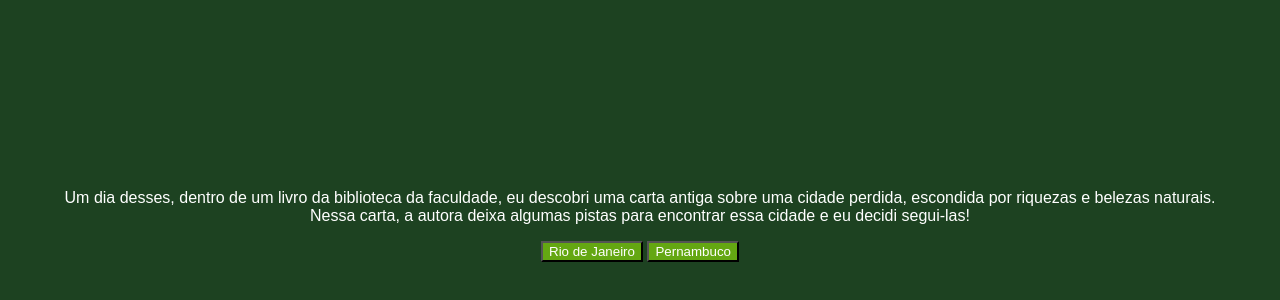
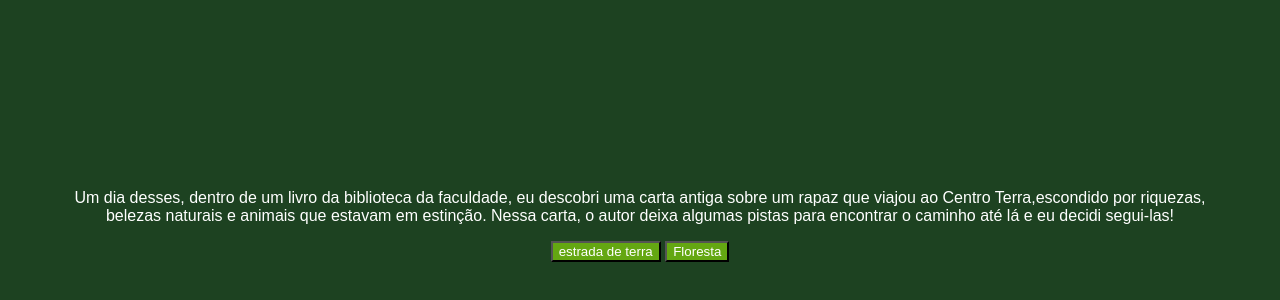
Before and after one commit to GabihLopes/Algoritmos---projeto-final, a plain HTML site: page index.html in a window 1280 px wide. Shown: the part 142-442 px from the top of the page. Drawn offline with Linux system fonts and the light colour scheme; a web font is replaced by a local one.

Commit message:
Update index.html

```diff
--- a/index.html
+++ b/index.html
@@ -13,17 +13,17 @@
     <main>
         <div class="passo ativo" id="passo-0">
             <img src="img/cenario-passo0.png" alt="">
-            <p>Um dia desses, dentro de um livro da biblioteca da faculdade, eu descobri uma carta antiga sobre uma cidade perdida, escondida por riquezas e belezas naturais. Nessa carta, a autora deixa algumas pistas para encontrar essa cidade e eu decidi segui-las!</p>
-            <button class="btn-proximo" data-proximo="1">Rio de Janeiro</button>
-            <button class="btn-proximo" data-proximo="2">Pernambuco</button>
+            <p>Um dia desses, dentro de um livro da biblioteca da faculdade, eu descobri uma carta antiga sobre um rapaz que viajou ao Centro Terra,escondido por riquezas, belezas naturais e animais que estavam em estinção. Nessa carta, o autor deixa algumas pistas para encontrar o caminho até lá e eu decidi segui-las!</p>
+            <button class="btn-proximo" data-proximo="1">estrada de terra</button>
+            <button class="btn-proximo" data-proximo="2">Floresta</button>
         </div>
         <div class="passo" id="passo-1">
-            <p>Você começa sua jornada no Rio de Janeiro, subindo o Pico da Tijuca ao amanhecer para encontrar a primeira pista.</p>
-            <button class="btn-proximo" data-proximo="3">Procurar a pista no topo do pico</button>
+            <p>Você começa sua jornada na estrada de terra, enfrentando subidas enormes e passando muita sede  até o amanhecer para encontrar a primeira pista.</p>
+            <button class="btn-proximo" data-proximo="3">Procurar a pista no topo da subida</button>
             <button class="btn-proximo" data-proximo="4">Desistir e voltar para casa</button>
         </div>
         <div class="passo" id="passo-2">
-            <p>Em Pernambuco, você visita a histórica cidade de Olinda. Na carta, uma das pistas indica que para localizar a entrada para a cidade perdida você deve procurar a próxima pista em um dos pontos turísticos da cidade. Por qual você começa?</p>
+            <p>Na floresta, você visita a histórica cidade de Olinda. Na carta, uma das pistas indica que para localizar a entrada para a cidade perdida você deve procurar a próxima pista em um dos pontos turísticos da cidade. Por qual você começa?</p>
             <button class="btn-proximo" data-proximo="5">Investigar as igrejas antigas</button>
             <button class="btn-proximo" data-proximo="6">Explorar as praias próximas</button>
         </div>
```
